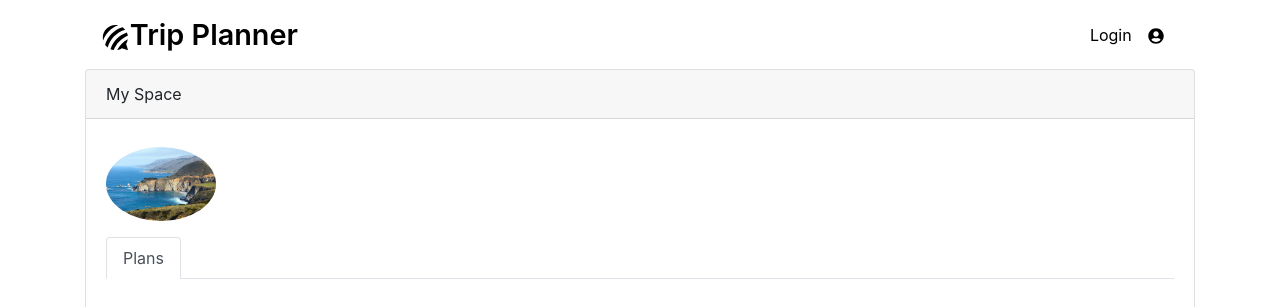
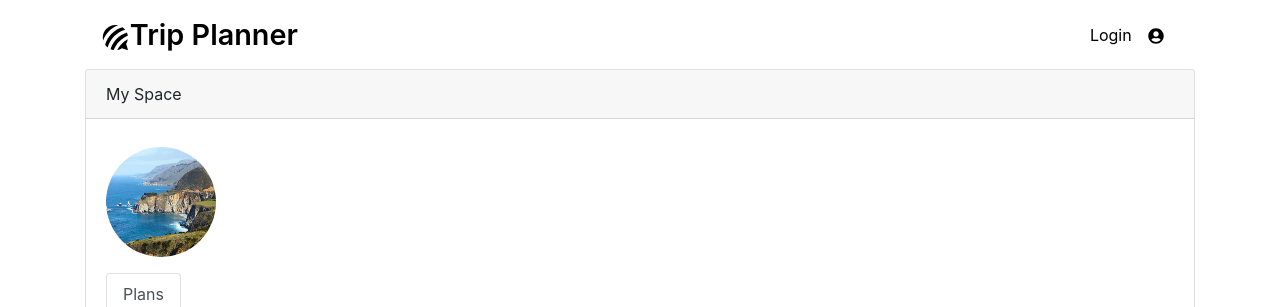
Before and after one commit to lulu814/TripPlanner, a React (Create React App) app in the folder frontend/: page /public-profile in a window 1280 px wide. Shown: the top 307 px of the page. Built offline with nearby package versions, Linux system fonts and the light colour scheme; no server answers.

Commit message:
adjust public profile image

```diff
--- a/frontend/src/components/DetailPage/DetailPageView.js
+++ b/frontend/src/components/DetailPage/DetailPageView.js
@@ -1,6 +1,5 @@
 import React from "react";
 import {Container} from "react-bootstrap";
-import MenuTabs from "../Homepage/MenuTabsComponent";
 import DetailPageComponent from "./DetailPageComponent";
 
 export default function DetailPageView(){
--- a/frontend/src/components/User/PublicProfileComponent.js
+++ b/frontend/src/components/User/PublicProfileComponent.js
@@ -1,8 +1,5 @@
 import React, {Component} from "react";
 import image from '../../assets/avatar.jpg';
-// import post1 from '../../assets/post1.jpg';
-// import post2 from '../../assets/post2.jpg';
-// import post3 from '../../assets/post3.jpg';
 import {findPublicProfileById} from "../../services/UserService";
 import PlanService from "../../services/PlanService";
 import PlanForumHomeCardComponent from "../PlanForums/PlanForumHomeCardComponent";
@@ -53,6 +50,7 @@ export default class PublicProfile extends Component {
                                         >
                                             <img className="rounded-circle"
                                                  src={image} alt="name"
+                                                 height="110"
                                                  width="110"/>
                                         </div>
                                     </div>
```
